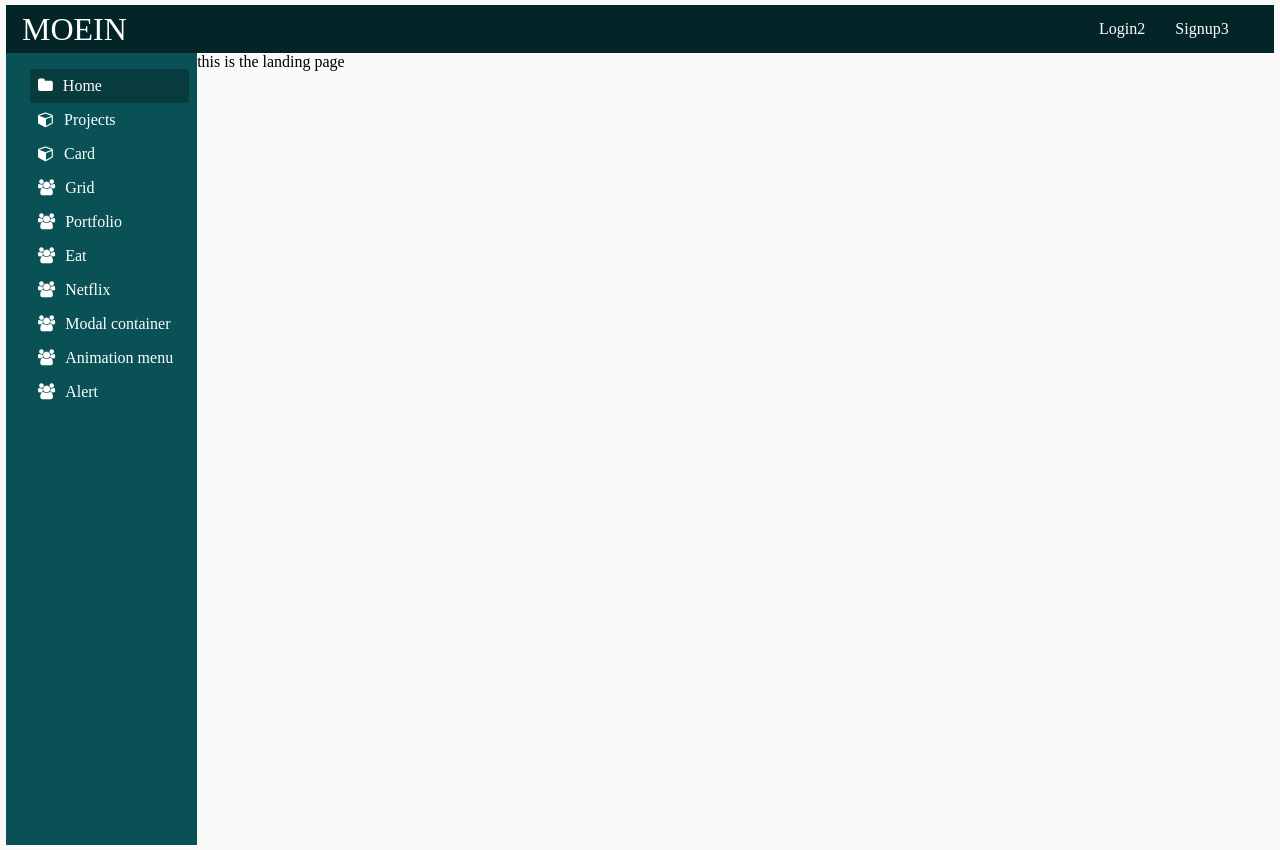
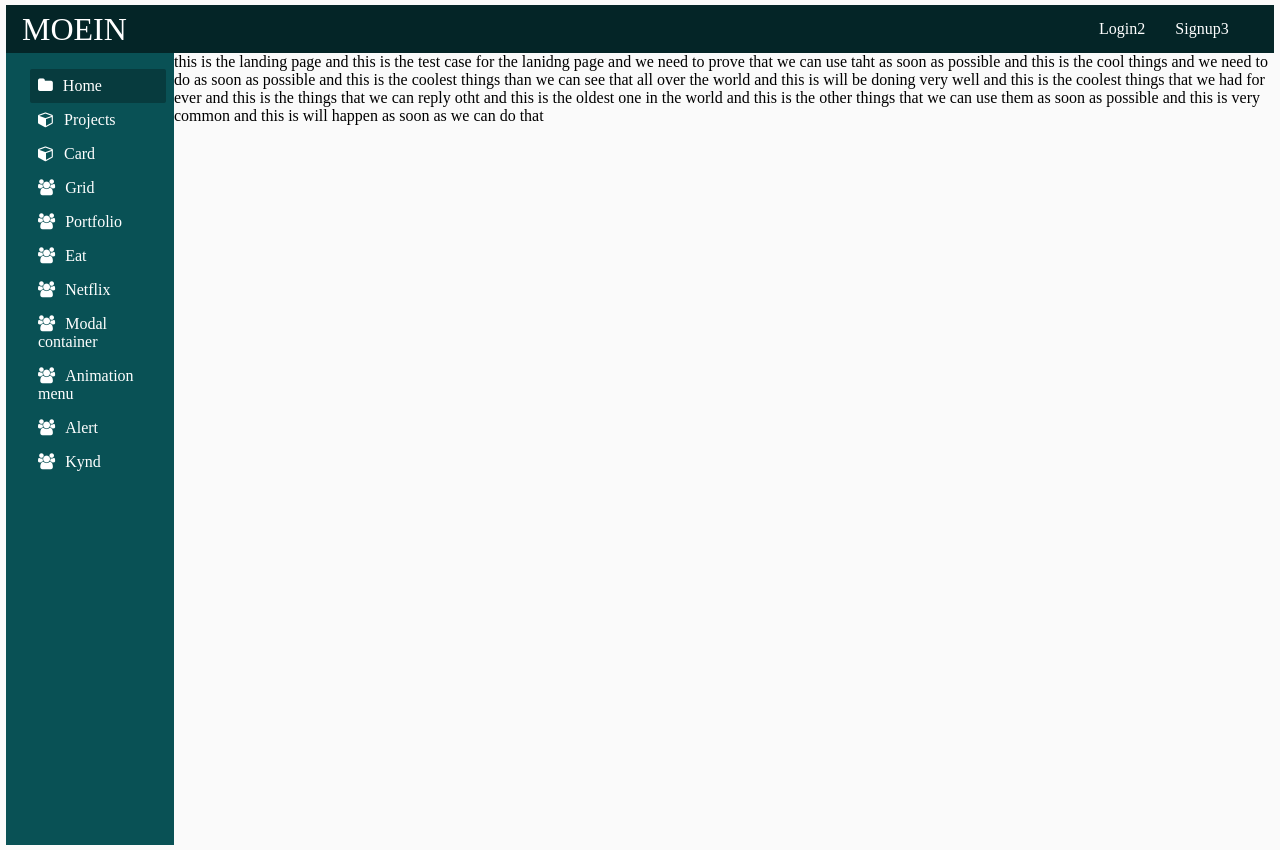
Before and after one commit to moein1/mevn-task, a Vue app in the folder client/: page / in a window 1280 px wide. Built offline with nearby package versions, Linux system fonts and the light colour scheme.

Commit message:
add the new compont

```diff
--- /dev/null
+++ b/client/src/components/kynd.vue
@@ -0,0 +1,22 @@
+<template>
+  <div id="kynd">
+    <nav>
+      <div class="logo">
+        <img src="../assets/logo-lower.png" alt>
+      </div>
+      <div class="navbar">
+        <div class="nav-button">Our Story</div>
+        <div class="nav-button">Enquire Now</div>
+        <div class="nav-button button-light">For NDIS Support</div>
+        <div class="nav-button button-dark">For Support Worker</div>
+      </div>
+    </nav>
+  </div>
+</template>
+
+<script>
+export default {};
+</script>
+
+<style>
+</style>
--- a/client/src/components/landingPage.vue
+++ b/client/src/components/landingPage.vue
@@ -1,5 +1,9 @@
 <template>
-  <div>this is the landing page</div>
+  <div>
+    this is the landing page and this is the test case for the lanidng page and we need to prove that we can use taht as soon as possible and this is the cool things and we need to do as soon as possible and this is the coolest things than we can see that all over the world
+    and this is will be doning very well and this is the coolest things that we had for ever and this is the things that we can reply otht and this is the oldest one in the
+    world and this is the other things that we can use them as soon as possible and this is very common and this is will happen as soon as we can do that
+  </div>
 </template>
 
 <script>
--- a/client/src/components/navbar.vue
+++ b/client/src/components/navbar.vue
@@ -51,6 +51,11 @@
         <i class="fa fa-users"></i>Alert
       </router-link>
     </li>
+    <li>
+      <router-link to="kynd">
+        <i class="fa fa-users"></i>Kynd
+      </router-link>
+    </li>
   </ul>
 </template>
 
--- a/client/styles/base/_variable.scss
+++ b/client/styles/base/_variable.scss
@@ -6,6 +6,8 @@ $green-color : #0e2;
 $green-blue-color : #11939A;
 $red-color : #e50914;
 $navy-color : #0097a7;
+$yellow-color : #efc400;
+$dark-blue : #2a2e42;
 
 
 $normal-padding : 3px;
--- /dev/null
+++ b/client/styles/components/_kynd.scss
@@ -0,0 +1,32 @@
+#kynd{
+    nav{
+        padding: 1rem;
+        .logo{
+         img{
+             width: 30%;
+         }
+        }
+        display: grid;
+        grid-template-columns: repeat(2, 1fr);
+        align-items: center;
+        .navbar{
+            display: flex;
+            justify-content: flex-end;
+        }
+    }
+
+    .nav-button{
+        margin:0 .5rem;
+        padding: .5rem .8rem;
+        border-radius: 20px;
+    }
+    .button-light{
+        background: $yellow-color;
+        color: $white-color;
+    }
+    .button-dark{
+        background: $dark-blue;
+        color: $white-color;
+    }
+
+}
--- a/client/styles/main.scss
+++ b/client/styles/main.scss
@@ -21,3 +21,4 @@
 @import './components/modalContainer';
 @import './components/alert';
 @import './components/landingPage';
+@import './components/kynd';
--- a/client/styles/section/_mainSection.scss
+++ b/client/styles/section/_mainSection.scss
@@ -1,6 +1,6 @@
 #main-section{
     display: flex;
     .main-content{
-        width: 80%;
+        width: 100%;
     }
 }
```
Also changed, not shown: client/src/assets/logo-lower.png (added), client/src/assets/ndis-support-worker-app.jpg (added).
